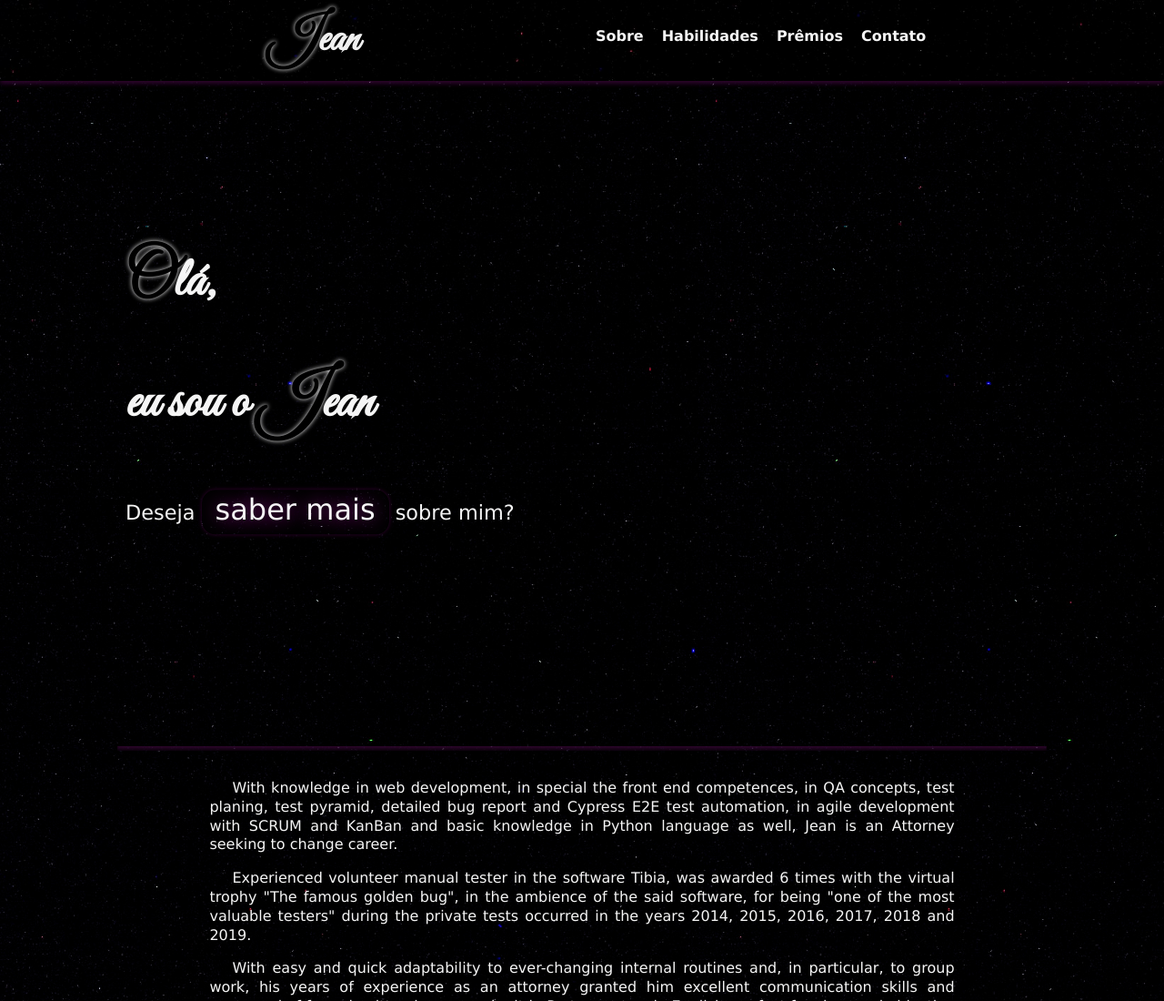
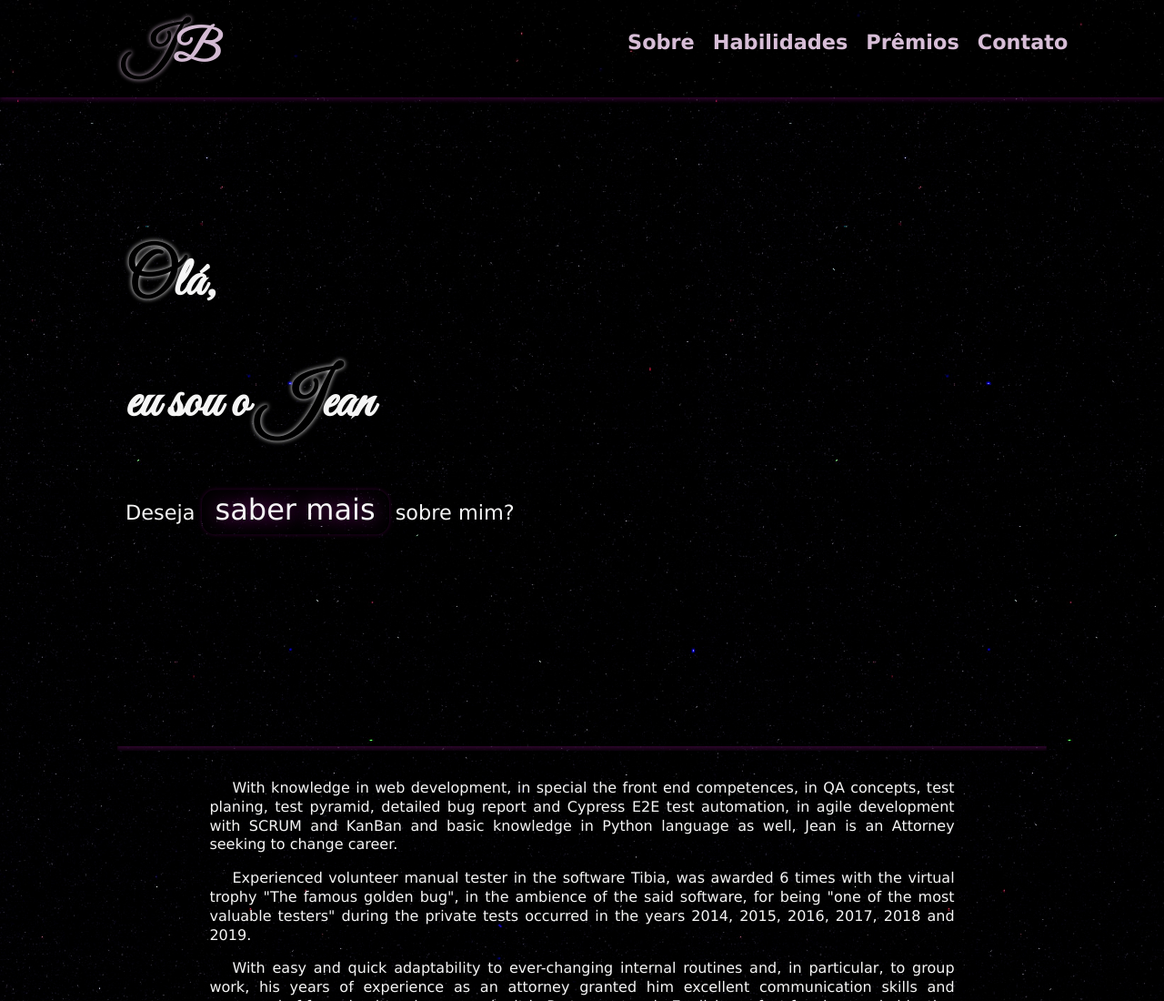
Before and after one commit to jeanbrunemello/antiga-home, a plain HTML site: page index.html in a window 1280 px wide. Shown: the top 1100 px of the page at 91% size. Drawn offline with Linux system fonts and the light colour scheme; a web font is replaced by a local one.

Commit message:
criados links do menu, alterado logo, cor de fonte e de botões, e feitos ajustes menores

```diff
--- a/assets/css/style.css
+++ b/assets/css/style.css
@@ -20,26 +20,28 @@ a {
 /* inicio do cabeçalho */
 .header-container {
     background-color: rgba(0, 0, 0, 0.98);
-    box-shadow: 0px 3px 5px 0px rgba(241, 32, 231, 0.2);
     background-image: url('/assets/img/header-nasa-photo-iss066e172499.png');
     background-repeat: no-repeat;
     background-size: cover;
     opacity: 0.98;
+    width: 100%;
+    box-shadow: 0px 3px 5px 0px rgba(241, 32, 231, 0.2);
     position: fixed;
-    width: 100%;
     z-index: 999;
 }
 
-.header-container__logo h1 {
+.header-container__logo a {
     font-family: 'Great Vibes', cursive;
     font-size: 48px;
-    margin: 10px 0 15px 0;
+    color: rgb(215, 190, 215);
+
+
 }
 
 .header-container__logo h1::first-letter {
     font-size: 56px;
     color: rgb(0, 0, 0);
-    text-shadow: 0px 0px 5px whitesmoke;
+    text-shadow: 0px 0px 5px rgb(215, 190, 215);
 }
 
 /* inicio de cabeçalho mobile */
@@ -58,6 +60,7 @@ a {
         background-size: cover;
         background-color: inherit;
         border: none;
+        margin-right: 25px;
     }
 
     .header-container__btn--close {
@@ -77,7 +80,7 @@ a {
     .nav-menu {
         text-align: center;
         width: 50%;
-        margin: 88px 50%;
+        margin: 107px 50%;
         position: fixed;
         z-index: 999;
     }
@@ -88,6 +91,10 @@ a {
 
     .nav-menu__item {
         margin: 5px
+    }
+
+    .nav-menu__item a {
+        color: rgb(216, 189, 215)
     }
 
     .nav-menu__list--closed {
@@ -103,11 +110,17 @@ a {
         opacity: 0.98;
         border-bottom-left-radius: 100px;
         border-bottom-right-radius: 100px;
-        margin: 0;
+        margin: 0px;
         padding: 10px;
         font-weight: bold;
     }
+
+    .nav-menu__list li {
+        margin-bottom: 20px;
+        font-size: 1.2em;
+    }
 }
+
 /* fim de cabeçalho mobile */
 
 
@@ -117,6 +130,7 @@ a {
         display: flex;
         flex-wrap: wrap;
         justify-content: space-around;
+        margin: 0 -25%;
         align-items: center;
     }
 
@@ -130,30 +144,36 @@ a {
 
     .nav-menu {
         text-align: center;
-        width: 50%;
         margin: 0px 50%;
     }
 
-    .nav-menu__list{
+    .nav-menu__list {
+        display: flex;
+        justify-content: center;
         z-index: 999;
+        margin-top: 12px;
     }
 
     .nav-menu__list ul {
         display: flex;
-        padding: 5px;
+        flex-wrap: wrap;
         font-weight: bold;
+        font-size: 1.4em;
     }
 
-    .nav-menu__list li:hover {
+    .nav-menu__item a {
+        color: rgb(215, 190, 215);
+        margin: 10px;
+    }
+
+    .nav-menu__item a:hover {
         color: black;
-        text-shadow: 0px 0px 5px whitesmoke;
+        text-shadow: 0px 0px 5px rgb(215, 190, 215);
         cursor: pointer;
     }
 
-    .nav-menu__item {
-        margin: 10px;
-    }
 }
+
 /* fim de cabeçalho desktop */
 /* fim da estilização do cabeçalho */
 
@@ -199,12 +219,12 @@ body {
     line-height: 1.8em;
 }
 
-.home__greeting p{
+.home__greeting p {
     font-size: 1.4em;
     line-height: 1.8em;
 }
 
-.home__greeting span{
+.home__greeting span {
     padding: 10px;
     text-align: center;
     font-size: 110%;
@@ -230,6 +250,7 @@ body {
 .home__scroll {
     display: none;
 }
+
 /* fim da home */
 
 
--- a/index.html
+++ b/index.html
@@ -22,7 +22,7 @@
         <div class="header-container">
             <div class="header-container__elements">
                 <div class="header-container__logo">
-                    <h1>Jean</h1>
+                    <h1><a href="#home">JB</a></h1>
                 </div>
                 <div class="header-container__btn">
                     <button class="header-container__btn--expand" id="header-container__btn"
@@ -36,10 +36,10 @@
             <div></div>
             <div class="nav-menu__list nav-menu__list--closed">
                 <ul>
-                    <li class="nav-menu__item">Sobre</li>
-                    <li class="nav-menu__item">Habilidades</li>
-                    <li class="nav-menu__item">Prêmios</li>
-                    <li class="nav-menu__item">Contato</li>
+                    <li class="nav-menu__item"><a href="#about">Sobre</a></li>
+                    <li class="nav-menu__item"><a href="#skills">Habilidades</a></li>
+                    <li class="nav-menu__item"><a href="#prizes">Prêmios</a></li>
+                    <li class="nav-menu__item"><a href="#contact">Contato</a></li>
                 </ul>
             </div>
         </nav>
@@ -47,7 +47,7 @@
     <!-- fim do cabeçalho -->
 
     <!-- inicio da home -->
-<main class="main-container">
+<main class="main-container" id="home">
     <section class="home">
         <div class="home__greeting">
             <h1>Olá,</h1>
```
Also changed, not shown: assets/img/white close icon 2 by unicons font.png, assets/img/white expand icon by unicons font.png.
